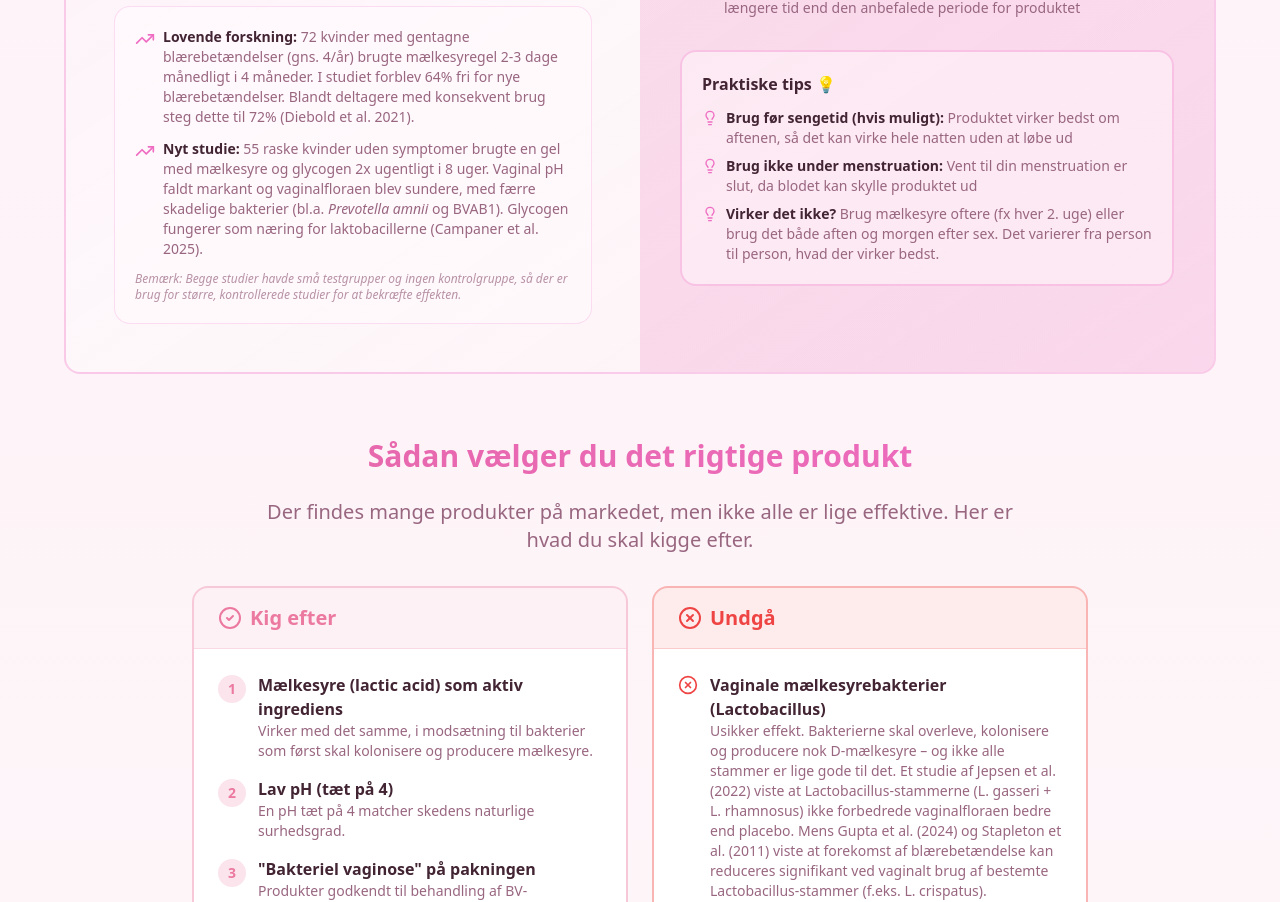
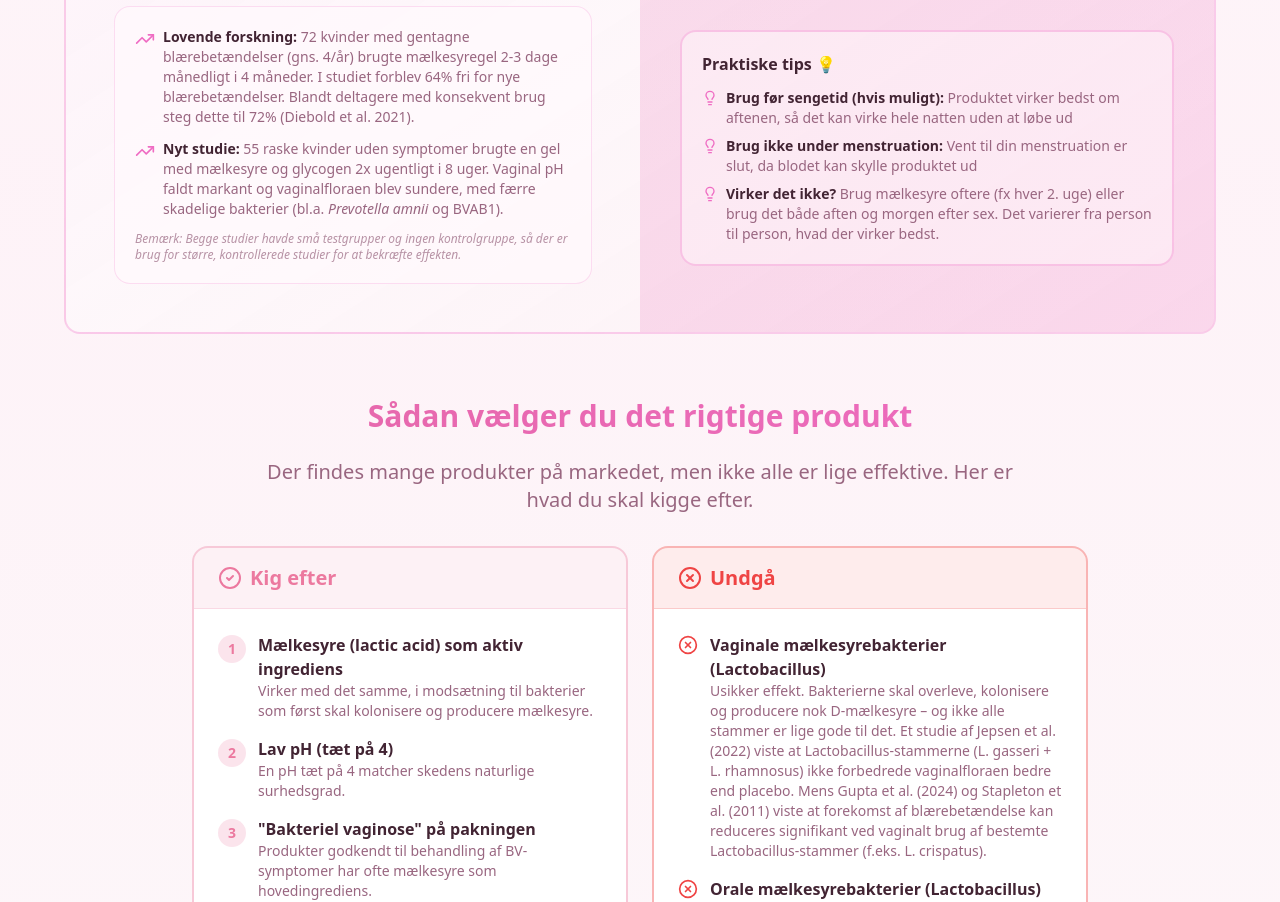
Before and after one commit to mariaasgari/godtisse.dk, a React (Vite) app: page / in a window 1280 px wide. Shown: the part 3416-4318 px from the top of the page. Built offline with nearby package versions, Linux system fonts and the light colour scheme.

Commit message:
Update SolutionSection.tsx

```diff
--- a/src/components/sections/SolutionSection.tsx
+++ b/src/components/sections/SolutionSection.tsx
@@ -93,8 +93,7 @@ export const SolutionSection = () => {
                             kvinder uden symptomer brugte en gel med mælkesyre og glycogen 2x
                             ugentligt i 8 uger. Vaginal pH faldt markant og vaginalfloraen blev
                             sundere, med færre skadelige bakterier (bl.a. <em>Prevotella amnii</em>{' '}
-                            og BVAB1). Glycogen fungerer som næring for laktobacillerne (Campaner et
-                            al. 2025).
+                            og BVAB1).
                           </p>
                         </div>
                         <p className="text-xs text-muted-foreground/70 italic mt-2">
```
